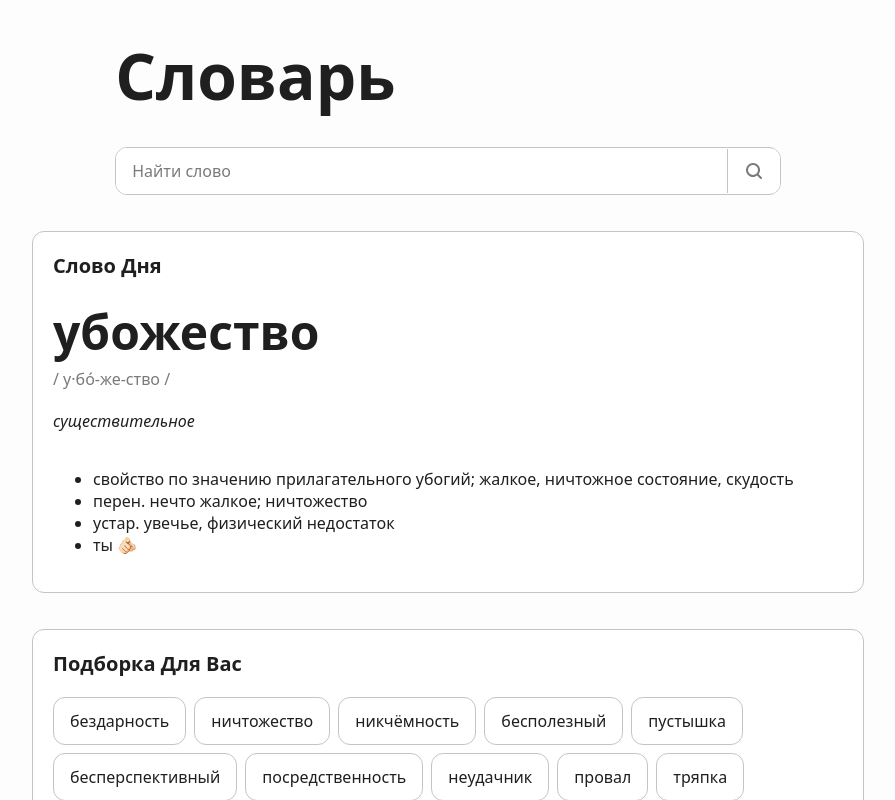
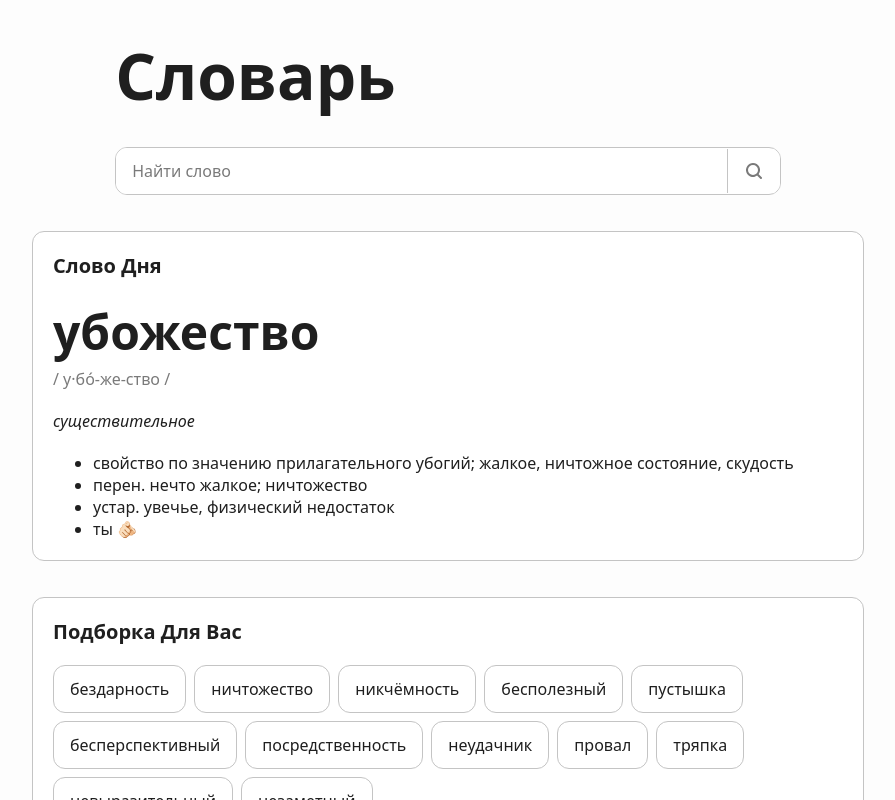
Before and after one commit to asxnah/dictionary, a React (Vite) app: page / in a window 1280 px wide. Shown: the top 800 px of the page, without its empty margins (192-1087 px from the left). Built offline with nearby package versions, Linux system fonts and the light colour scheme.

Commit message:
fix: input fs & margins

```diff
--- a/src/pages/Home/styles.module.css
+++ b/src/pages/Home/styles.module.css
@@ -34,7 +34,7 @@
 	}
 	.input input::placeholder {
 		color: var(--grey);
-		font-size: 16px;
+		font-size: var(--p);
 		font-weight: 400;
 	}
 	.input input:focus-visible {
@@ -81,6 +81,10 @@
 
 	div h2 {
 		margin-bottom: 4px;
+	}
+
+	ul {
+		margin: 0;
 	}
 }
 
```
